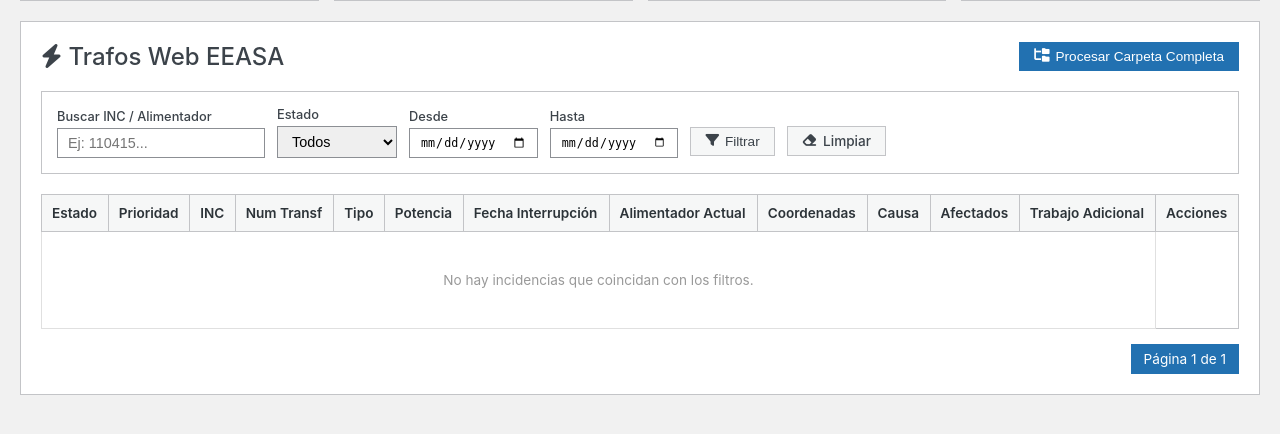
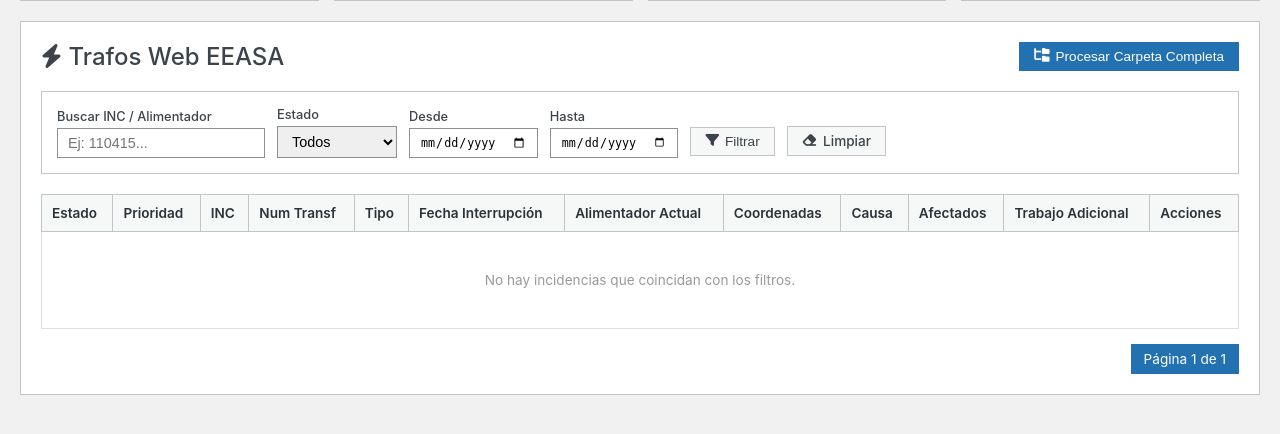
Before and after one commit to d4vhost/trafos_web, a FastAPI app: page /navegador in a window 1280 px wide. Shown: the part 144-578 px from the top of the page. Run offline with FastAPI, Linux system fonts and the light colour scheme; data that the repository does not hold is empty; parts of the project's set-up code (start-up, migrations or seed data) failed here and were passed over.

Commit message:
Remove Potencia column entirely from table

```diff
--- a/backend/templates/navegador.html
+++ b/backend/templates/navegador.html
@@ -86,7 +86,6 @@
                         <th>INC</th>
                         <th>Num Transf</th>
                         <th>Tipo</th>
-                        <th>Potencia</th>
                         <th>Fecha Interrupción</th>
                         <th>Alimentador Actual</th>
                         <th>Coordenadas</th>
@@ -104,7 +103,6 @@
                         <td style="font-weight: 600; color: var(--color-primary);">{{ inc.incidencia }}</td>
                         <td>{{ inc.num_transf or '' }}</td>
                         <td>{{ inc.tipo or '' }}</td>
-                        <td>{{ inc.potencia_transf or '' }}</td>
                         <td>
                             {% if inc.fecha_interrupcion %}
                                 {% set parts = inc.fecha_interrupcion.split() %}
```
